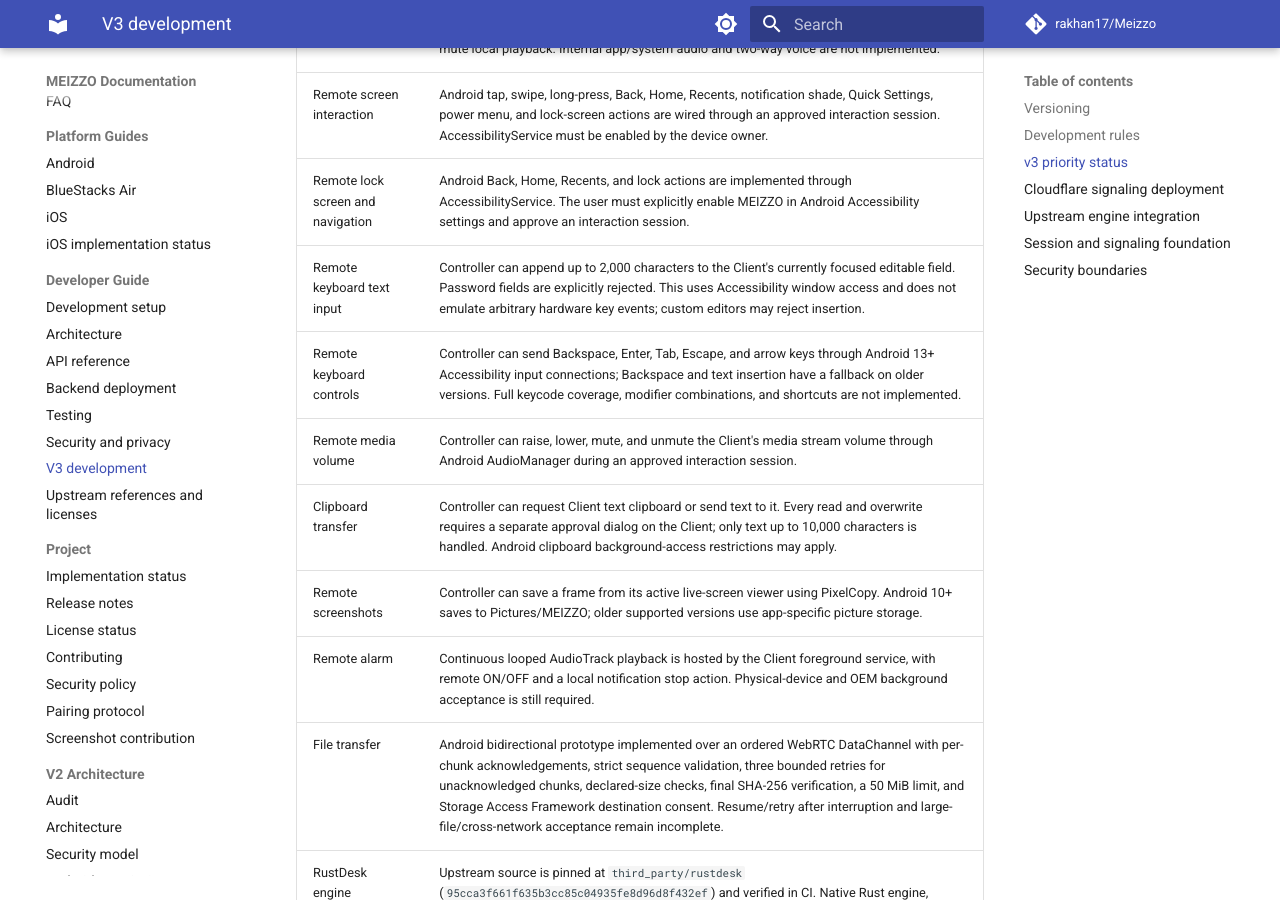
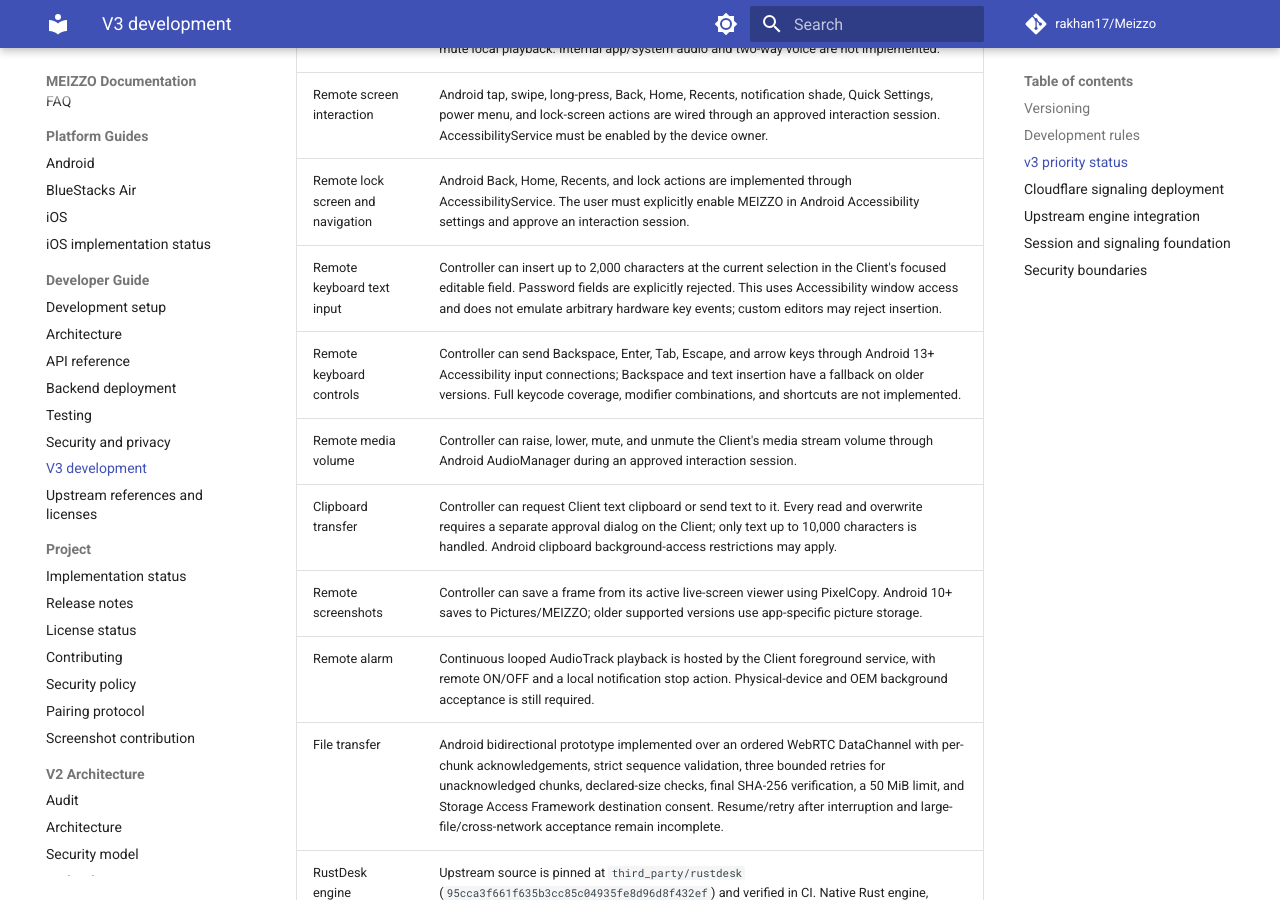
Before and after one commit to rakhan17/Meizzo, an MkDocs documentation site: the page built from docs/v3/README.md, in a window 1280 px wide and 900 px high, scrolled down 1115 px. Built offline with MkDocs 1.6.1 and Material for MkDocs 9.7.7, drawn with Linux system fonts in a browser that asks for light colours; comment, search, counter and statistics services are not loaded.

Commit message:
Clarify remote text insertion respects the active cursor

```diff
--- a/docs/v3/README.md
+++ b/docs/v3/README.md
@@ -26,7 +26,7 @@ This branch is the isolated development line for MEIZZO 3.x. The v2.5.0 stable l
 | Remote microphone audio | Optional one-way Client microphone audio is sent alongside screen or camera video over WebRTC. Client approval, an additional per-session confirmation, RECORD_AUDIO permission, and camera/microphone foreground service types are required. Controller can mute local playback. Internal app/system audio and two-way voice are not implemented. |
 | Remote screen interaction | Android tap, swipe, long-press, Back, Home, Recents, notification shade, Quick Settings, power menu, and lock-screen actions are wired through an approved interaction session. AccessibilityService must be enabled by the device owner. |
 | Remote lock screen and navigation | Android Back, Home, Recents, and lock actions are implemented through AccessibilityService. The user must explicitly enable MEIZZO in Android Accessibility settings and approve an interaction session. |
-| Remote keyboard text input | Controller can append up to 2,000 characters to the Client's currently focused editable field. Password fields are explicitly rejected. This uses Accessibility window access and does not emulate arbitrary hardware key events; custom editors may reject insertion. |
+| Remote keyboard text input | Controller can insert up to 2,000 characters at the current selection in the Client's focused editable field. Password fields are explicitly rejected. This uses Accessibility window access and does not emulate arbitrary hardware key events; custom editors may reject insertion. |
 | Remote keyboard controls | Controller can send Backspace, Enter, Tab, Escape, and arrow keys through Android 13+ Accessibility input connections; Backspace and text insertion have a fallback on older versions. Full keycode coverage, modifier combinations, and shortcuts are not implemented. |
 | Remote media volume | Controller can raise, lower, mute, and unmute the Client's media stream volume through Android AudioManager during an approved interaction session. |
 | Clipboard transfer | Controller can request Client text clipboard or send text to it. Every read and overwrite requires a separate approval dialog on the Client; only text up to 10,000 characters is handled. Android clipboard background-access restrictions may apply. |
```
